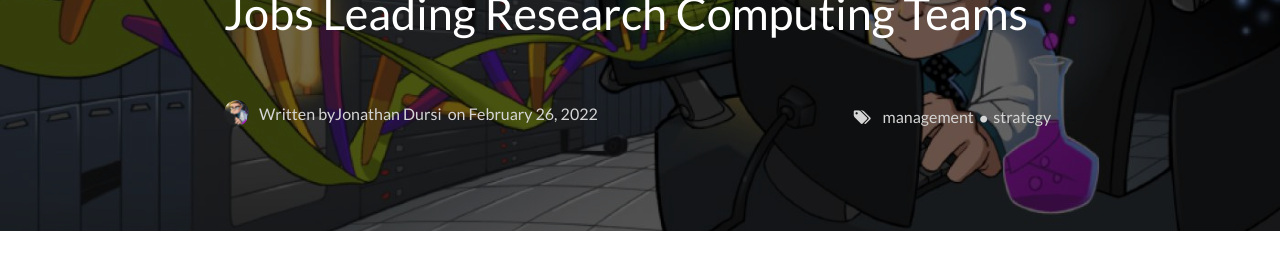
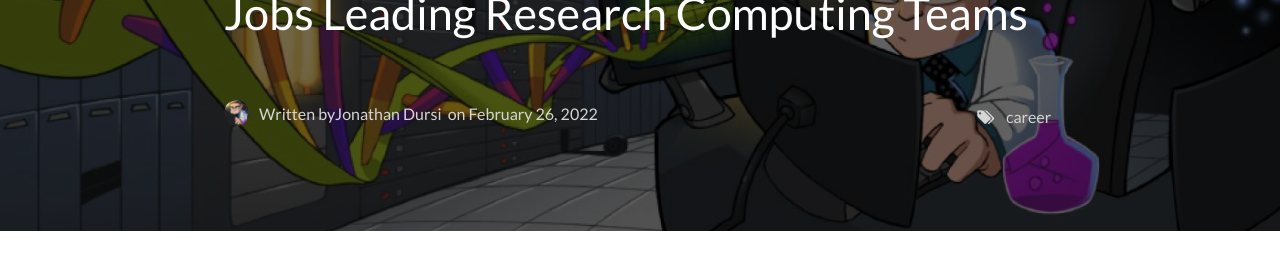
Before and after one commit to ljdursi/dursi-blog, a Jekyll site: the page built from _posts/2022-02-26-1500-jobs.md, in a window 1280 px wide and 900 px high. Shown: the part 209-486 px from the top of the window. Built offline with Jekyll 4.4.1, drawn with Linux system fonts in a browser that asks for light colours; nearby versions of some CDN libraries; comment, search, counter and statistics services are not loaded; some of the changed text lies outside the part shown.

Commit message:
Fix tags

```diff
--- a/_posts/2022-02-26-1500-jobs.md
+++ b/_posts/2022-02-26-1500-jobs.md
@@ -1,7 +1,7 @@
 ---
 title: What I've Learned from Looking at 1,500 Jobs Leading Research Computing Teams
 summary: "Job numbers continue to grow; lots of data and product management jobs; IR groups at Universities becoming bigger employers"
-tags: [management, strategy]
+tags: [career]
 ---
 
 ## Job numbers continue to grow; lots of data and product management jobs; IR groups at Universities becoming bigger employers
```
